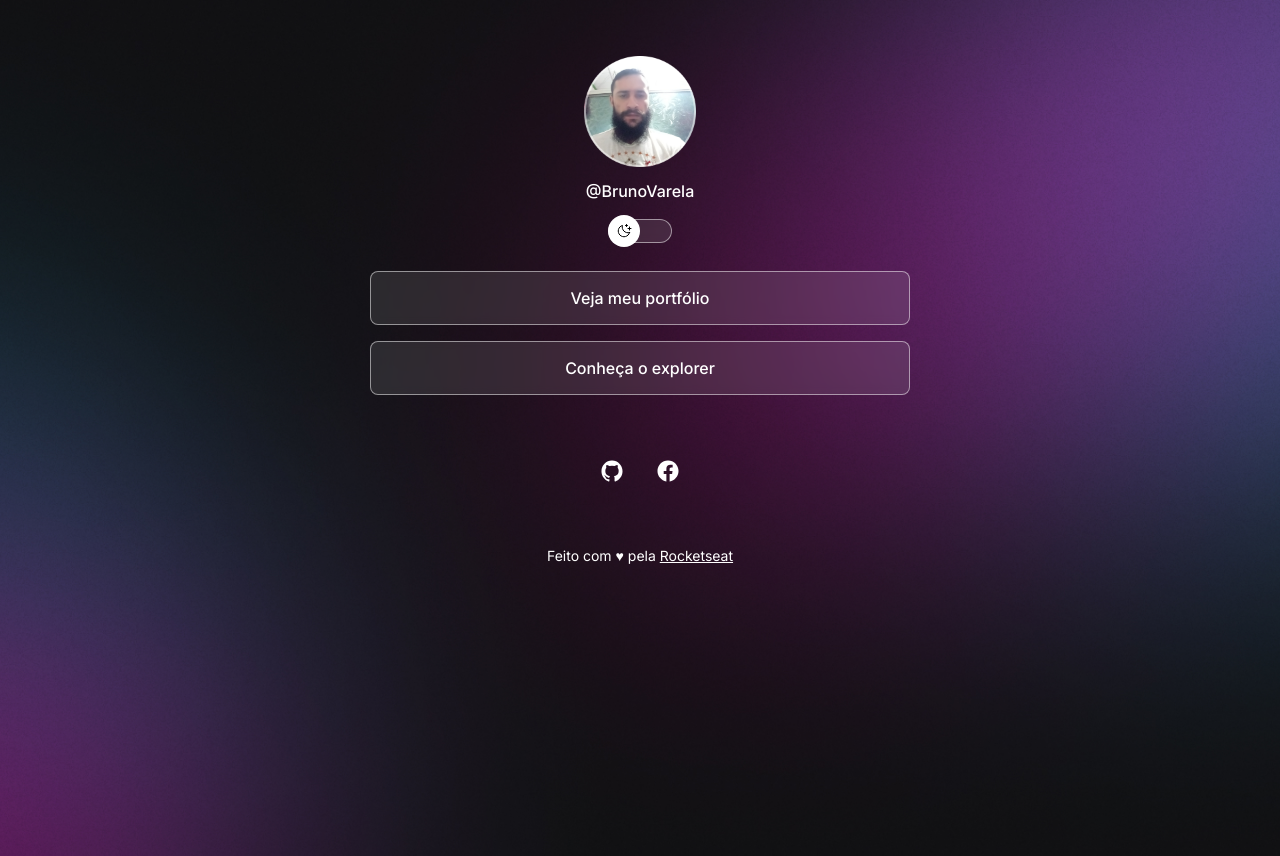
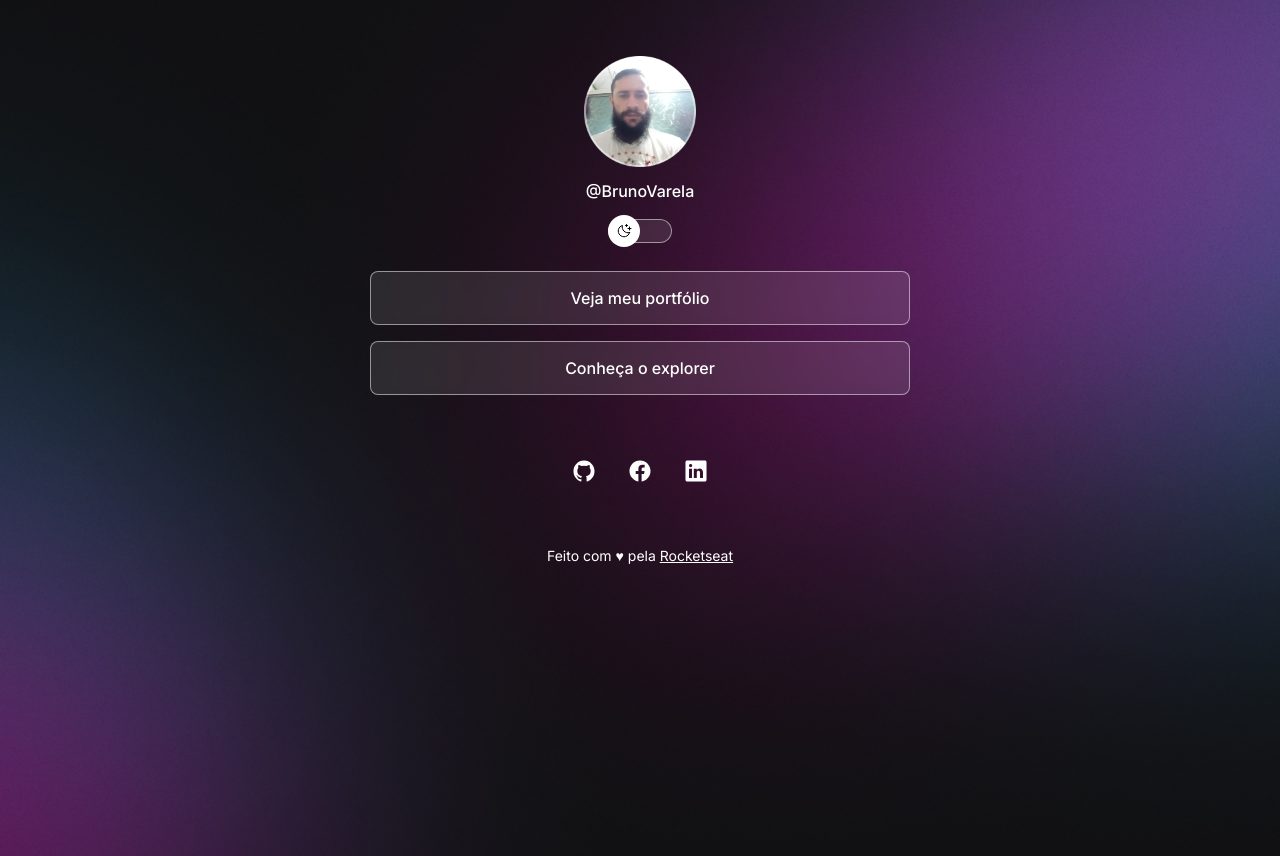
Before and after one commit to BrunoHenriqueVarelaDamaceno/projeto, a plain HTML site: page index.html in a window 1280 px wide. Drawn offline with nearby package versions, Linux system fonts and the light colour scheme.

Commit message:
add Linkedin

```diff
--- a/index.html
+++ b/index.html
@@ -52,6 +52,12 @@
         <a href="https://www.facebook.com/bruno.varela.5209" target="_blank">
           <ion-icon name="logo-facebook"></ion-icon>
         </a>
+        <a
+          href="https://www.linkedin.com/in/bruno-varela-bb0634286/"
+          target="_blank"
+        >
+          <ion-icon name="logo-linkedin"></ion-icon>
+        </a>
       </div>
 
       <footer>
```
